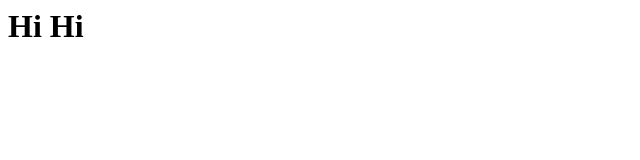
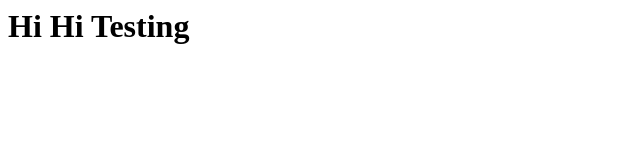
Before and after one commit to SeasonYL/season.github.io, a plain HTML site: page index.html in a window 1280 px wide. Shown: the whole page, without its empty margins (0-640 px from the left). Drawn offline with Linux system fonts and the light colour scheme.

Commit message:
feat: modify index.html

```diff
--- a/index.html
+++ b/index.html
@@ -5,7 +5,7 @@
     </head>
     <body>
         <h1>
-            Hi Hi
+            Hi Hi Testing
         </h1>
     </body>
 </html>
```
